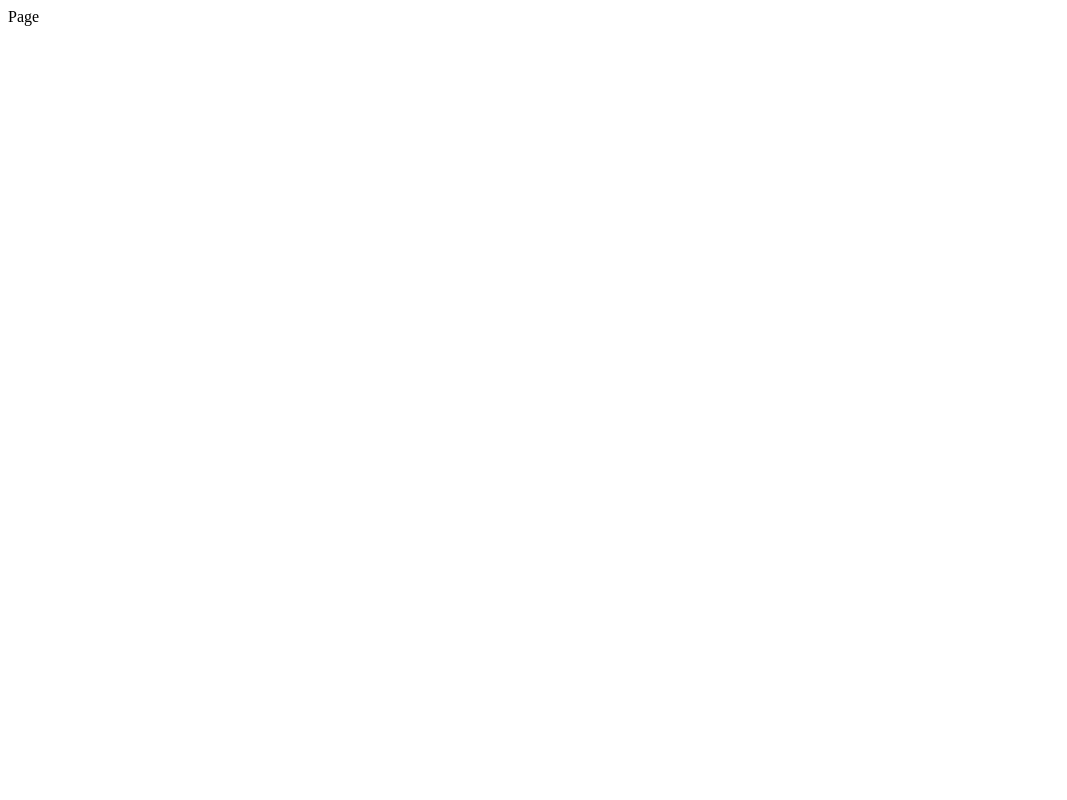
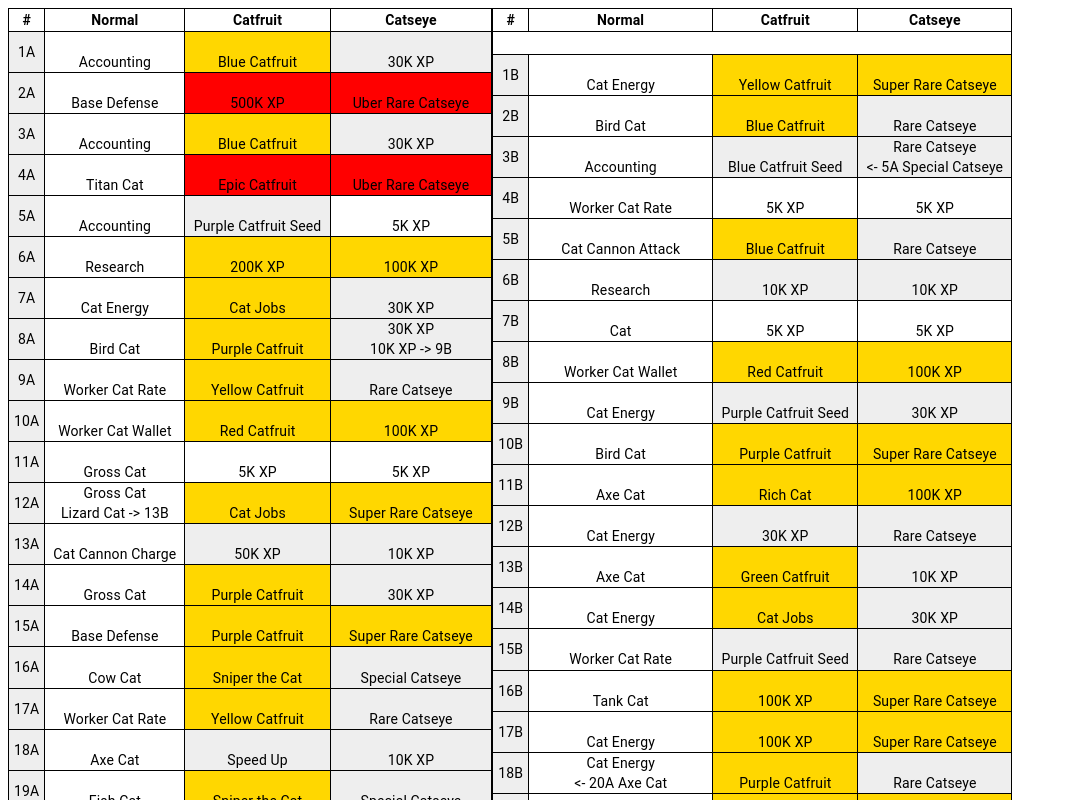
Before and after one commit to ampuri/bc-normal-seed-tracking, a React app: page / in a window 1280 px wide. Shown: the top 800 px of the page, without its empty margins (0-1067 px from the left). Built offline with nearby package versions, Linux system fonts and the light colour scheme.

Commit message:
Display table

```diff
--- a/public/index.html
+++ b/public/index.html
@@ -1,5 +1,5 @@
 <!DOCTYPE html>
-<html lang="ja">
+<html lang="en">
   <head>
     <meta charset="UTF-8" />
     <meta name="viewport" content="width=device-width, initial-scale=1.0" />
--- a/src/Page.tsx
+++ b/src/Page.tsx
@@ -1,9 +1,24 @@
 import React from "react";
-import { generateAllRolls } from "./utils/seed";
+import RollTable from "./RollTable";
+import styled from "@emotion/styled";
+
+const Styles = styled.div`
+  * {
+    margin: 0;
+    font-family: "Roboto", "Helvetica", "Arial", sans-serif;
+    font-weight: 400;
+    font-size: 0.875rem;
+    line-height: 1.43;
+    letter-spacing: 0.01071em;
+  }
+`;
 
 const Page = () => {
-  console.log(generateAllRolls(1, 10));
-  return <div>Page</div>;
+  return (
+    <Styles>
+      <RollTable />
+    </Styles>
+  );
 };
 
 export default Page;
--- /dev/null
+++ b/src/RollTable.tsx
@@ -0,0 +1,34 @@
+import React from "react";
+import { Roll, generateAllRolls } from "./utils/seed";
+import TrackTable from "./TrackTable";
+import styled from "@emotion/styled";
+
+export type BannerTrackRolls = {
+  bannerName: string;
+  track: Roll[];
+};
+
+const Container = styled.div`
+  display: flex;
+  flex-direction: row;
+`;
+
+const RollTable = () => {
+  const allRolls = generateAllRolls(1, 100);
+  const trackARolls = allRolls.map((roll) => ({
+    bannerName: roll.bannerName,
+    track: roll.trackA,
+  }));
+  const trackBRolls = allRolls.map((roll) => ({
+    bannerName: roll.bannerName,
+    track: roll.trackB,
+  }));
+  return (
+    <Container>
+      <TrackTable rolls={trackARolls} track={"A"} />
+      <TrackTable rolls={trackBRolls} track={"B"} />
+    </Container>
+  );
+};
+
+export default RollTable;
--- /dev/null
+++ b/src/TrackTable.tsx
@@ -0,0 +1,122 @@
+import React from "react";
+import { BannerTrackRolls } from "./RollTable";
+import styled from "@emotion/styled";
+
+const zip = (arr: any[]) =>
+  Array(Math.min(...arr.map((a) => a.length)))
+    .fill(0)
+    .map((_, i) => arr.map((a) => a[i]));
+
+const Table = styled.table`
+  border-collapse: collapse;
+`;
+
+const Th = styled.th`
+  border: 1px solid black;
+  text-align: center;
+  font-weight: bold;
+`;
+
+const Td = styled.td<{ rarity: number }>`
+  white-space: nowrap;
+  border: 1px solid black;
+  text-align: center;
+  background-color: ${(props) => {
+    switch (props.rarity) {
+      case 0:
+        return "#FFFFFF";
+      case 1:
+        return "#EEEEEE";
+      case 2:
+        return "gold";
+      case 3:
+        return "red";
+      case 4:
+        return "aqua";
+      default:
+        return "#EEEEEE";
+    }
+  }};
+`;
+
+const TopTd = styled(Td)`
+  border-bottom: none;
+  padding: 0 8px;
+`;
+
+const BottomTd = styled(Td)`
+  border-top: none;
+  padding: 0 8px;
+`;
+
+const TrackTable = ({
+  rolls,
+  track,
+}: {
+  rolls: BannerTrackRolls[];
+  track: "A" | "B";
+}) => {
+  console.log(rolls);
+  const zippedRolls = zip(rolls.map((roll) => roll.track));
+  console.log(zippedRolls);
+  return (
+    <Table cellSpacing={0}>
+      <thead>
+        <tr>
+          <Th>#</Th>
+          {rolls.map((roll) => (
+            <Th key={roll.bannerName}>{roll.bannerName}</Th>
+          ))}
+        </tr>
+      </thead>
+      <tbody>
+        {track === "B" && (
+          <tr>
+            <Td rarity={0} colSpan={rolls.length + 1}>
+              &nbsp;
+            </Td>
+          </tr>
+        )}
+        {zippedRolls.map((row, i) => {
+          return (
+            <>
+              <tr>
+                <Td rowSpan={2} rarity={-1}>
+                  {i + 1}
+                  {track}
+                </Td>
+                {row.map((unit, j) => (
+                  <TopTd key={j} rarity={unit.rarity}>
+                    {unit.rerolledUnitName ? unit.unitName : "\u00A0"}
+                  </TopTd>
+                ))}
+              </tr>
+              <tr>
+                {row.map((unit, j) => {
+                  const rerolledEntry =
+                    track === "A"
+                      ? `${unit.rerolledUnitName} -> ${i + 2}B`
+                      : `<- ${i + 3}A ${unit.rerolledUnitName}`;
+                  return (
+                    <BottomTd key={j} rarity={unit.rarity}>
+                      {unit.rerolledUnitName ? rerolledEntry : unit.unitName}
+                    </BottomTd>
+                  );
+                })}
+              </tr>
+            </>
+          );
+        })}
+        {track === "A" && (
+          <tr>
+            <Td rarity={0} colSpan={rolls.length + 1}>
+              &nbsp;
+            </Td>
+          </tr>
+        )}
+      </tbody>
+    </Table>
+  );
+};
+
+export default TrackTable;
--- a/src/utils/bannerData.tsx
+++ b/src/utils/bannerData.tsx
@@ -1,4 +1,5 @@
 export type BannerData = {
+  name: string;
   rateCumSum: number[];
   pools: {
     rate: number;
@@ -8,6 +9,7 @@ export type BannerData = {
 };
 
 export const NormalBannerData: BannerData = {
+  name: "Normal",
   rateCumSum: [10000],
   pools: [
     {
@@ -38,6 +40,7 @@ export const NormalBannerData: BannerData = {
 };
 
 export const CatfruitBannerData: BannerData = {
+  name: "Catfruit",
   rateCumSum: [400, 2400, 9400, 10000],
   pools: [
     {
@@ -86,6 +89,7 @@ export const CatfruitBannerData: BannerData = {
 };
 
 export const CatseyeBannerData: BannerData = {
+  name: "Catseye",
   rateCumSum: [500, 7400, 9400, 9900, 10000],
   pools: [
     {
--- a/src/utils/seed.tsx
+++ b/src/utils/seed.tsx
@@ -5,12 +5,18 @@ import {
   CatseyeBannerData,
 } from "./bannerData";
 
-type Roll = {
+export type Roll = {
   rarity: number;
   raritySeed: number;
   unitName: string;
   unitSeed: number;
   rerolledUnitName?: string;
+};
+
+type BannerRolls = {
+  bannerName: string;
+  trackA: Roll[];
+  trackB: Roll[];
 };
 
 const advanceSeed = (seed: number) => {
@@ -93,9 +99,13 @@ const generateRolls = (seed: number, numRolls: number, banner: BannerData) => {
   return rolls;
 };
 
-export const generateAllRolls = (seed: number, numRolls: number) => {
+export const generateAllRolls = (
+  seed: number,
+  numRolls: number
+): BannerRolls[] => {
   const banners = [NormalBannerData, CatfruitBannerData, CatseyeBannerData];
   return banners.map((banner) => ({
+    bannerName: banner.name,
     trackA: generateRolls(seed, numRolls, banner),
     trackB: generateRolls(advanceSeed(seed), numRolls, banner),
   }));
```
